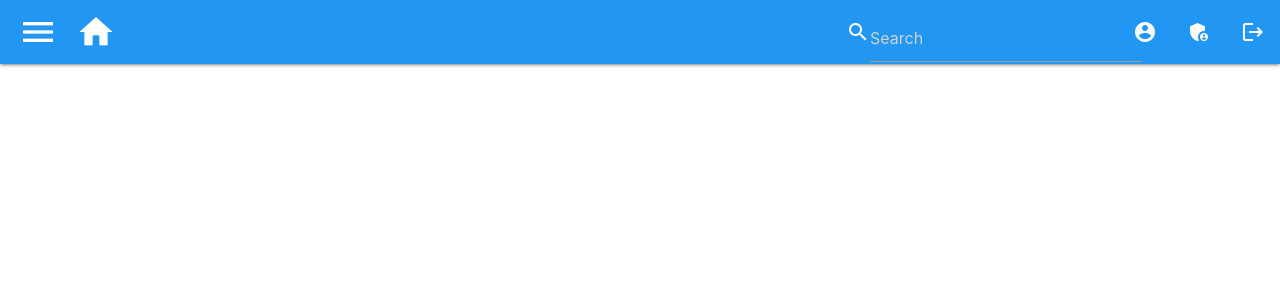
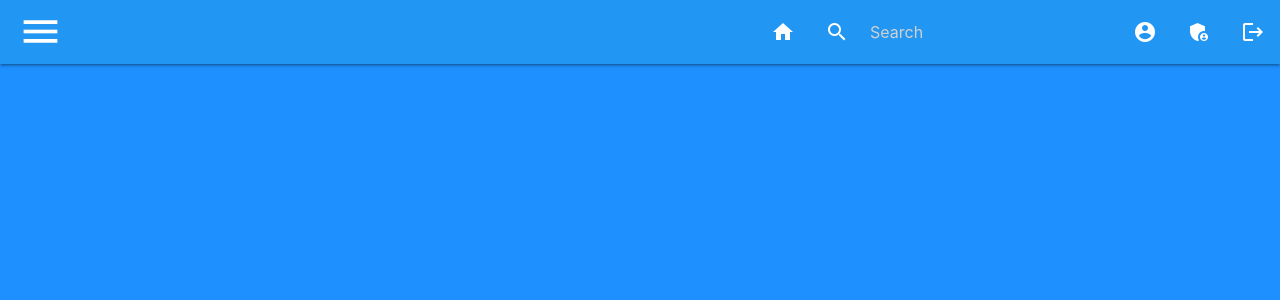
Before and after one commit to bULLETHELL/project-last, a Django app: template mysite/main/templates/header.html in a window 1280 px wide. Shown: the top 300 px of the page. Run offline with Django 3.2, Linux system fonts and the light colour scheme; the template is opened without the code that fills it, so the values that code supplies are empty.

Commit message:
Profile and changes to header and homepage

```diff
--- a/mysite/main/templates/header.html
+++ b/mysite/main/templates/header.html
@@ -2,24 +2,39 @@
 	<!-- Compiled and minified CSS -->
     <link rel="stylesheet" href="https://cdnjs.cloudflare.com/ajax/libs/materialize/1.0.0/css/materialize.min.css">
     <link href="https://fonts.googleapis.com/icon?family=Material+Icons" rel="stylesheet">
+    <!-- Compiled and minified JavaScript -->
     <script src="https://code.jquery.com/jquery-3.4.1.min.js" integrity="sha256-CSXorXvZcTkaix6Yvo6HppcZGetbYMGWSFlBw8HfCJo=" crossorigin="anonymous"></script>
-    <!-- Compiled and minified JavaScript -->
     <script src="https://cdnjs.cloudflare.com/ajax/libs/materialize/1.0.0/js/materialize.min.js"></script>
 </head>
-<body>
+<body style="background-color: dodgerblue">
     <nav>
         <div class="nav-wrapper blue">
-            <a href="#" data-target="mobile-demo" class="sidenav-trigger show-on-large"><i class="material-icons" style="font-size: 40px;">menu</i></a>
-            <a href="/" class="brand-logo"><i class="large material-icons" style="font-size: 40px;">home</i></a>
+            <a href="#" data-target="feeds_side_nav" class="sidenav-trigger show-on-large"><i class="material-icons" style="font-size: 3rem;">menu</i></a>
             <ul id="nav-mobile" class="right">
-                <li><i class="material-icons">search<input type="text" placeholder="Search"/></i></li>
-                <li><a href="/profile"><i class="material-icons">account_circle</i></a></li>
+                <li><a href="/"><i class="material-icons">home</i></a></li>
+                <li>
+                    <form>
+                        <div class="input-field">
+                            <input class="blue" id="search_bar" type="search" placeholder="Search" style="color: white;" required>
+                            <label class="label-icon" for="search_bar"><i class="material-icons" style="color: white;">search</i></label>
+                        </div>
+                    </form>
+                </li>
+                <li><a href="/profile" class="dropdown-trigger" data-target="profile-dropdown"><i class="material-icons">account_circle</i></a></li>
                 <li><a href="/admin"><i class="material-icons">admin_panel_settings</i></a></li>
                 <li><a href="/logout"><i class="material-icons">logout</i></a></li>
             </ul>
+            <ul id="profile-dropdown" class="dropdown-content blue">
+                <li>
+                    <a href="/profile" style="color: white;"><i class="material-icons" style="color: white;">account_circle</i>Your Profile</a>
+                </li>
+                <li>
+                    <a href="/profile/settings" style="color: white;"><i class="material-icons" style="color: white;">settings</i>Settings</a>
+                </li>
+            </ul>
         </div>
     </nav>
-    <ul class="sidenav blue" id="mobile-demo">
+    <ul class="sidenav blue" id="feeds_side_nav">
         <h5 style="margin-left: 20px; color: white;">Feeds</h5>
         <li><a class="waves-effect waves-light" href="/" style="color: white;"><i class="material-icons" style="color: white;">dashboard</i>Default Feed</a></li>
         <li><a class="waves-effect waves-light" href="/" style="color: white;"><i class="material-icons" style="color: white;">dashboard</i>Custom Feed 1</a></li>
@@ -29,6 +44,9 @@
     <script>
         $(document).ready(function(){
             $('.sidenav').sidenav();
+            $('.dropdown-trigger').dropdown({
+                coverTrigger: false
+            });
         });
     </script>
 </body>
--- a/mysite/main/templates/homepage.html
+++ b/mysite/main/templates/homepage.html
@@ -2,11 +2,11 @@
 <body>
 	{% block content %}
 	<div>
-		<h5 style="text-align: center; color: #2196F3; font-weight: bold">Default Feed</h5>
+		<h5 style="text-align: center; color: white; font-weight: bold">Default Feed</h5>
 	  <div class="row">
 		  <div class="col m3"></div>
 		<div class="col s12 m6">
-		  <div class="card blue" style="outline: 2px white">
+		  <div class="card blue z-depth-3" style="outline: 2px white">
 			<div class="card-content white-text">
 				<div class="row valign-wrapper">
 					<div class="col s2">
```
Also changed, not shown: mysite/main/templates/profile.html (added, +92 -0 lines).
